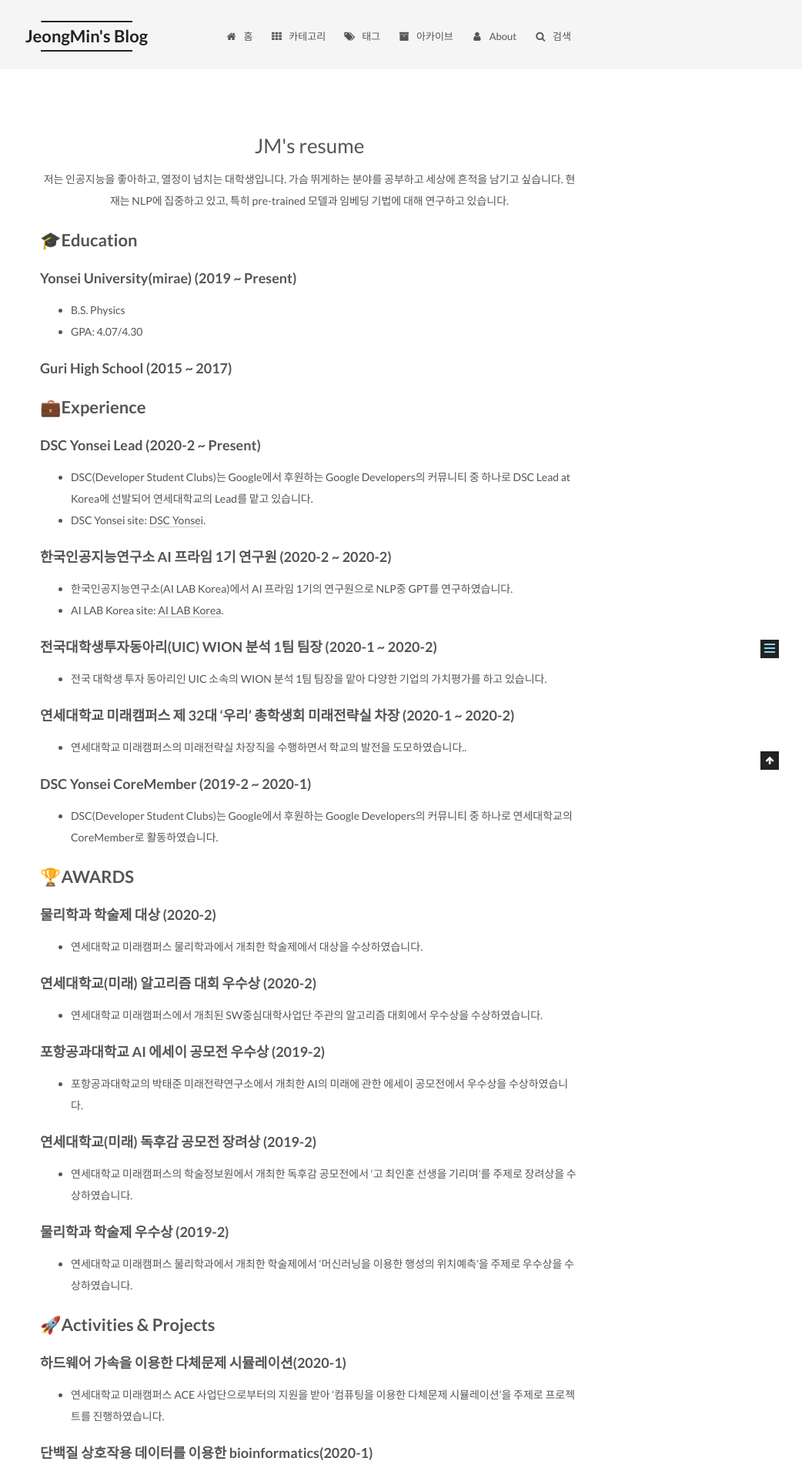
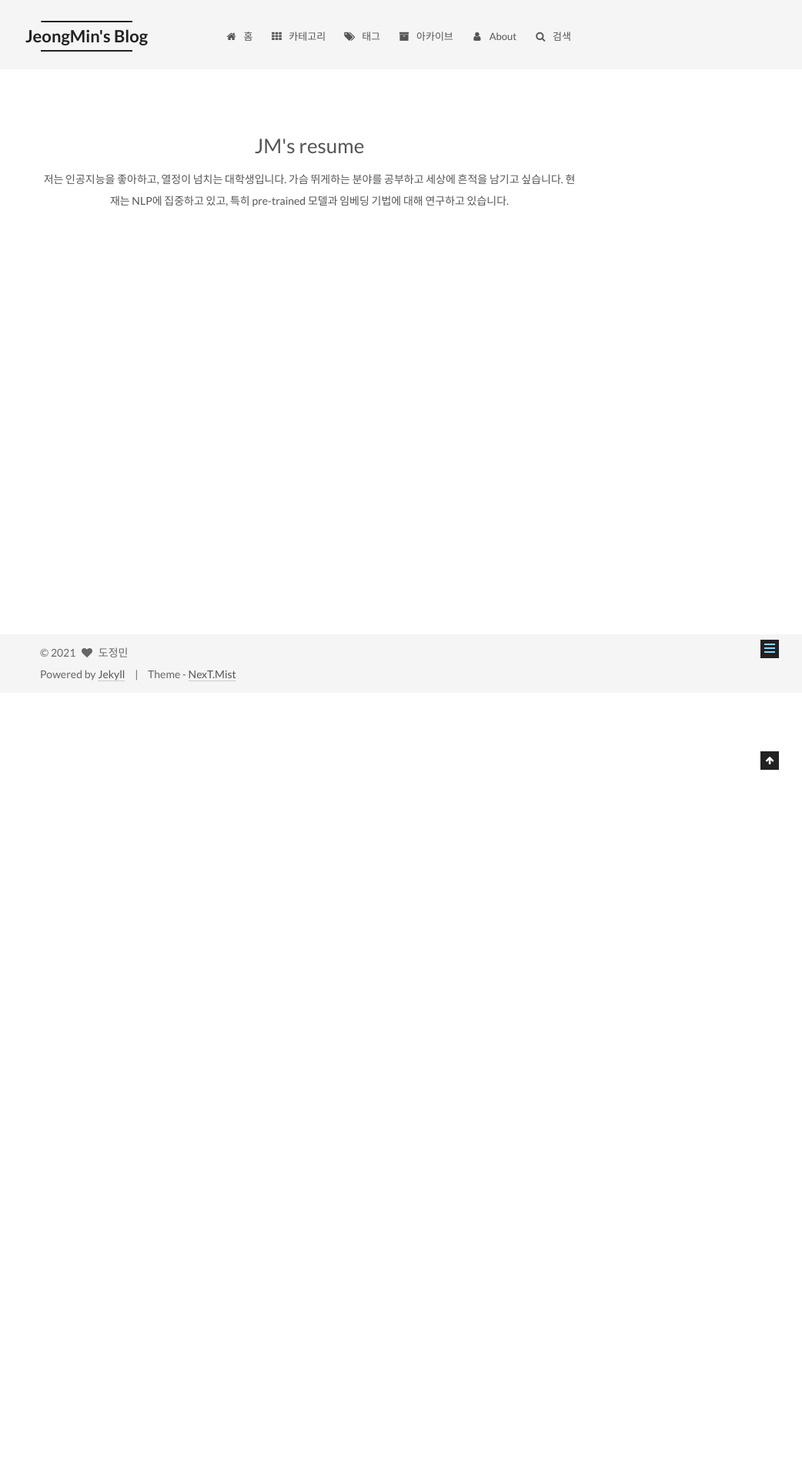
Before and after one commit to silverstar0727/silverstar0727.github.io, a Jekyll site: the page built from about/index.md, in a window 1280 px wide. Shown: the top 1920 px of the page at 77% size, without its empty margins (238-1280 px from the left). Built offline with Jekyll 4.4.1, drawn with Linux system fonts in a browser that asks for light colours; comment, search, counter and statistics services are not loaded; after the commit the page ends 900 px from its top, so only the background shows below that; some of the changed text lies outside the part shown.

Commit message:
Update index.md

```diff
--- a/about/index.md
+++ b/about/index.md
@@ -6,67 +6,3 @@ date: 2020-11-02
 comments: false
 ---
 <center>저는 인공지능을 좋아하고, 열정이 넘치는 대학생입니다. 가슴 뛰게하는 분야를 공부하고 세상에 흔적을 남기고 싶습니다. 현재는 NLP에 집중하고 있고, 특히 pre-trained 모델과 임베딩 기법에 대해 연구하고 있습니다.</center>
-
-
-
-## 🎓Education
-#### Yonsei University(mirae) (2019 ~ Present)
- * B.S. Physics
- * GPA: 4.07/4.30
-
-#### Guri High School (2015 ~ 2017)
-
-## 💼Experience
-#### DSC Yonsei Lead (2020-2 ~ Present)
-* DSC(Developer Student Clubs)는 Google에서 후원하는 Google Developers의 커뮤니티 중 하나로 DSC Lead at Korea에 선발되어 연세대학교의 Lead를 맡고 있습니다.
-* DSC Yonsei site: [DSC Yonsei](https://sites.google.com/yonsei.ac.kr/dsc-yonsei/home).
-
-#### 한국인공지능연구소 AI 프라임 1기 연구원 (2020-2 ~ 2020-2)
-* 한국인공지능연구소(AI LAB Korea)에서 AI 프라임 1기의 연구원으로 NLP중 GPT를 연구하였습니다.
-* AI LAB Korea site: [AI LAB Korea](https://www.ai-lab.kr/).
-
-#### 전국대학생투자동아리(UIC) WION 분석 1팀 팀장 (2020-1 ~ 2020-2)
-* 전국 대학생 투자 동아리인 UIC 소속의 WION 분석 1팀 팀장을 맡아 다양한 기업의 가치평가를 하고 있습니다.
-
-#### 연세대학교 미래캠퍼스 제 32대 '우리' 총학생회 미래전략실 차장 (2020-1 ~ 2020-2)
-* 연세대학교 미래캠퍼스의 미래전략실 차장직을 수행하면서 학교의 발전을 도모하였습니다..
-
-#### DSC Yonsei CoreMember (2019-2 ~ 2020-1)
-* DSC(Developer Student Clubs)는 Google에서 후원하는 Google Developers의 커뮤니티 중 하나로 연세대학교의 CoreMember로 활동하였습니다.
-
-
-## 🏆AWARDS
-#### 물리학과 학술제 대상 (2020-2)
-* 연세대학교 미래캠퍼스 물리학과에서 개최한 학술제에서 대상을 수상하였습니다.
-
-#### 연세대학교(미래) 알고리즘 대회 우수상 (2020-2)
-* 연세대학교 미래캠퍼스에서 개최된 SW중심대학사업단 주관의 알고리즘 대회에서 우수상을 수상하였습니다.
-
-#### 포항공과대학교 AI 에세이 공모전 우수상 (2019-2)
-* 포항공과대학교의 박태준 미래전략연구소에서 개최한 AI의 미래에 관한 에세이 공모전에서 우수상을 수상하였습니다.
-
-#### 연세대학교(미래) 독후감 공모전 장려상 (2019-2)
-* 연세대학교 미래캠퍼스의 학술정보원에서 개최한 독후감 공모전에서 '고 최인훈 선생을 기리며'를 주제로 장려상을 수상하였습니다.
-
-#### 물리학과 학술제 우수상 (2019-2)
-* 연세대학교 미래캠퍼스 물리학과에서 개최한 학술제에서 '머신러닝을 이용한 행성의 위치예측'을 주제로 우수상을 수상하였습니다.
-
-## 🚀Activities & Projects
-#### 하드웨어 가속을 이용한 다체문제 시뮬레이션(2020-1)
-* 연세대학교 미래캠퍼스 ACE 사업단으로부터의 지원을 받아 '컴퓨팅을 이용한 다체문제 시뮬레이션'을 주제로 프로젝트를 진행하였습니다.
-
-#### 단백질 상호작용 데이터를 이용한 bioinformatics(2020-1)
-* 연세대학교 미래캠퍼스 ACE 사업단으로부터의 지원을 받아 '단백질 상호작용 데이터를 이용한 bioinformatics'를 주제로 프로젝트를 진행하였습니다.
-
-#### Python study 멘토(2020-1)
-* 연세대학교 미래캠퍼스 통계학과의 python study 멘토로 활동하였습니다.
-
-#### 주식회사 KOSKOM의 AI 금융분석 전문가 과정 수료(2019-2)
-* 주식회사 KOSKOM((구)증권거래소 증권전산실)에서 실시한 AI 금융분석 전문가 과정을 수료하였습니다.
-
-## 💻Tech Stack
-#### Languages: Python, Dart, JS, C, LaTeX
-#### ML Framework: Tensorflow2.0, Pytorch
-#### Cloud: AWS SageMaker, GCP AI Platform
-#### Tools: Docker, Kubernetes, Kubeflow
-#### App: Flutter
```
